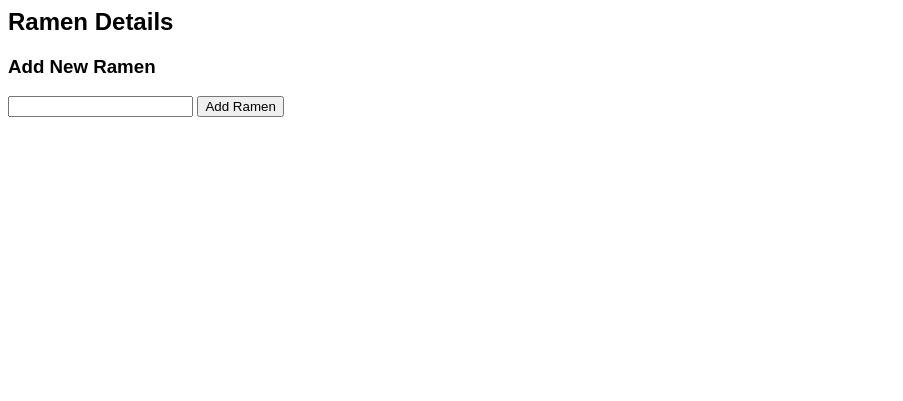
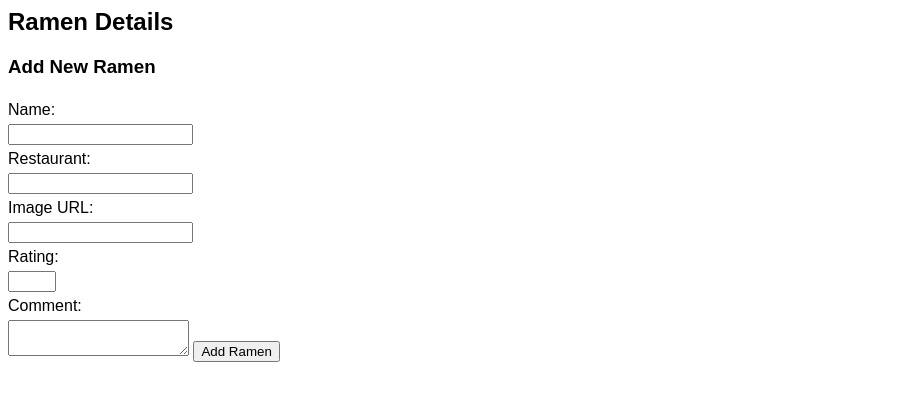
Before and after one commit to yottaaaaaa/Code-Challenge-Ramen-Rater, a website: page index.html in a window 1280 px wide. Shown: the part 153-554 px from the top of the page, without its empty margins (0-903 px from the left). Drawn offline with Linux system fonts and the light colour scheme; no server answers.

Commit message:
added new files

```diff
--- a/index.html
+++ b/index.html
@@ -20,10 +20,29 @@
   </div>
   <form id="new-ramen">
     <h3>Add New Ramen</h3>
+    <div>
+    <label id="a" for="name">Name:</label>
+    <input type="text" id="name" name="name">
+  </div>
+<div>
+    <label id="a" for="restaurant">Restaurant:</label>
+    <input type="text" id="restaurant" name="restaurant">
+  </div>
+<div>
+    <label id="a" for="image">Image URL:</label>
+    <input type="text" id="image" name="image">
+  </div>
+<div>
+    <label id="a" for="rating">Rating:</label>
+    <input type="number" id="rating" name="rating" min="1" max="5">
+  </div>
+<div>
+    <label id="a" for="comment">Comment:</label>
+    <textarea id="comment" name="comment"></textarea>
+    <input type="submit" value="Add Ramen">
+  </div>
+  </form>
 
-    <label for="new-ramen-image"></label>
-    <input type="text" id="new-ramen-image" name="new-ramen-image">
-    <input type="submit" value="Add Ramen">
   </form>
 
   <script src="index.js"></script>
--- a/styles.css
+++ b/styles.css
@@ -21,3 +21,9 @@ body {
   #new-ramen {
     margin-top: 20px;
   }
+  #a{
+  padding-top: 5px;
+  padding-bottom: 5px;
+  display: flex;
+  text-align: center;
+  }
```
